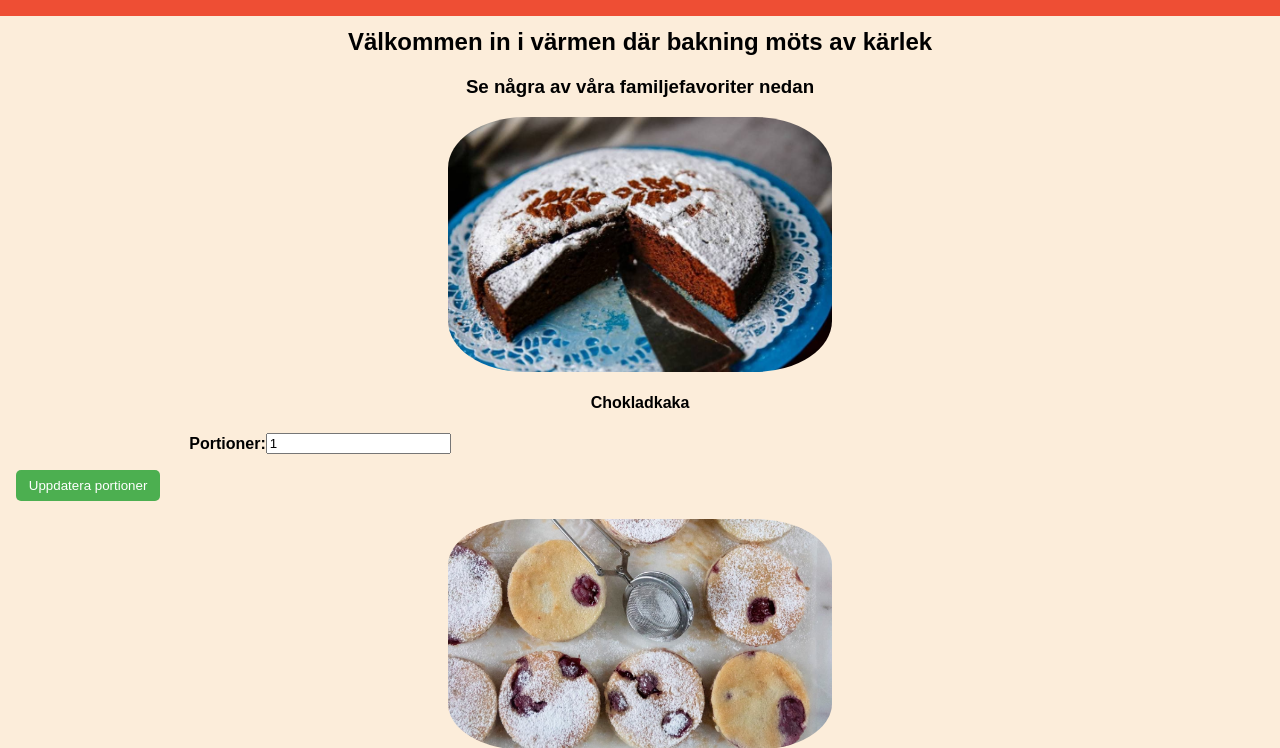
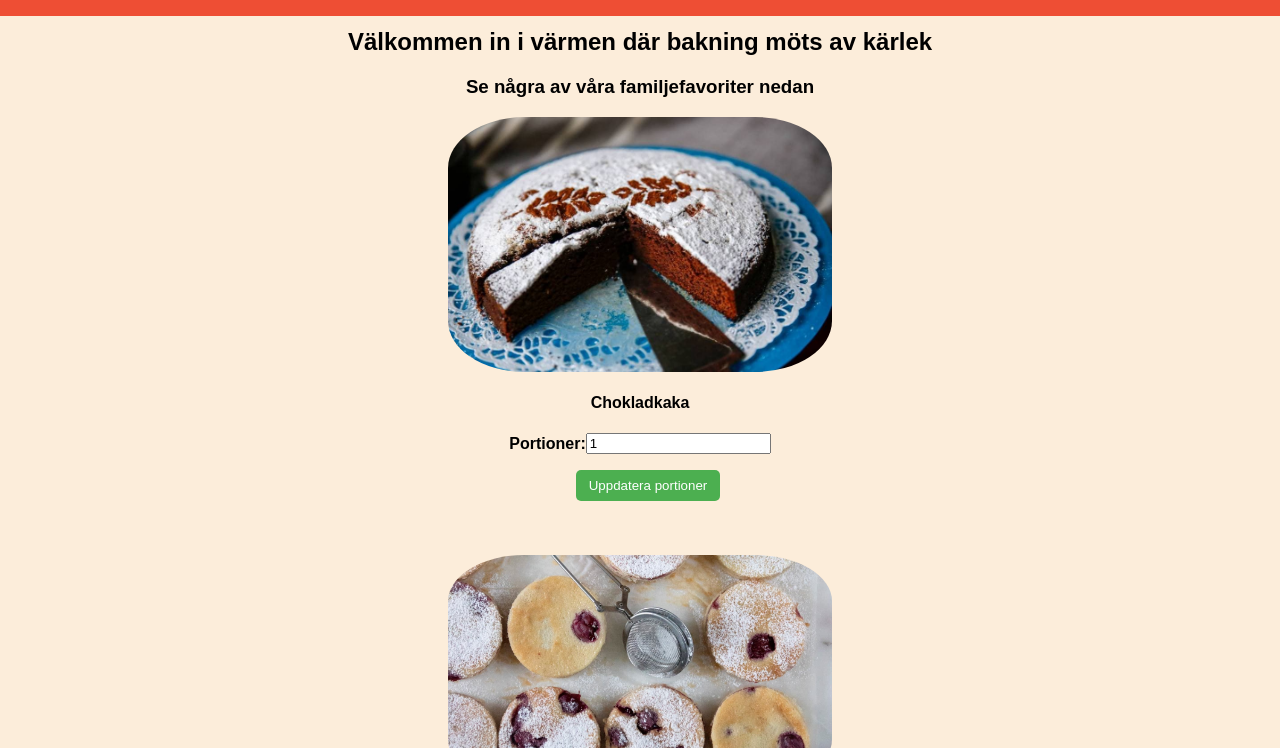
Before and after one commit to Kiwiih/Kak-Bak, a plain HTML site: page index.html in a window 1280 px wide. Shown: the part 52-800 px from the top of the page. Drawn offline with Linux system fonts and the light colour scheme.

Commit message:
centered buttons and text

```diff
--- a/css/main.css
+++ b/css/main.css
@@ -39,6 +39,7 @@ nav button,
     margin-left: 1rem;
     background-color: #4CAF50;
     color: white;
+    text-align: center;
     border: none;
     border-radius: 5px;
     cursor: pointer;
@@ -50,6 +51,11 @@ button:hover {
     transform: scale(1.1);
 }
 
+.update-portions-btn {
+    justify-content: center;
+    align-items: center;
+}
+
 h2 {
     margin-top: 5rem;
 }
@@ -58,6 +64,11 @@ h1, h2, h3, h4, p, img {
     display: flex;
     justify-content: center;
     align-items: center;
+}
+
+.recipes {
+    text-align: center;
+    list-style: none;
 }
 
 .recipes img {
@@ -73,7 +84,3 @@ h1, h2, h3, h4, p, img {
 .recipes img:hover {
     opacity: 0.8;
 }
-
-p {
-    max-width: 50%;
-}
```
Also changed, not shown: index.html (+9 -0 lines).
